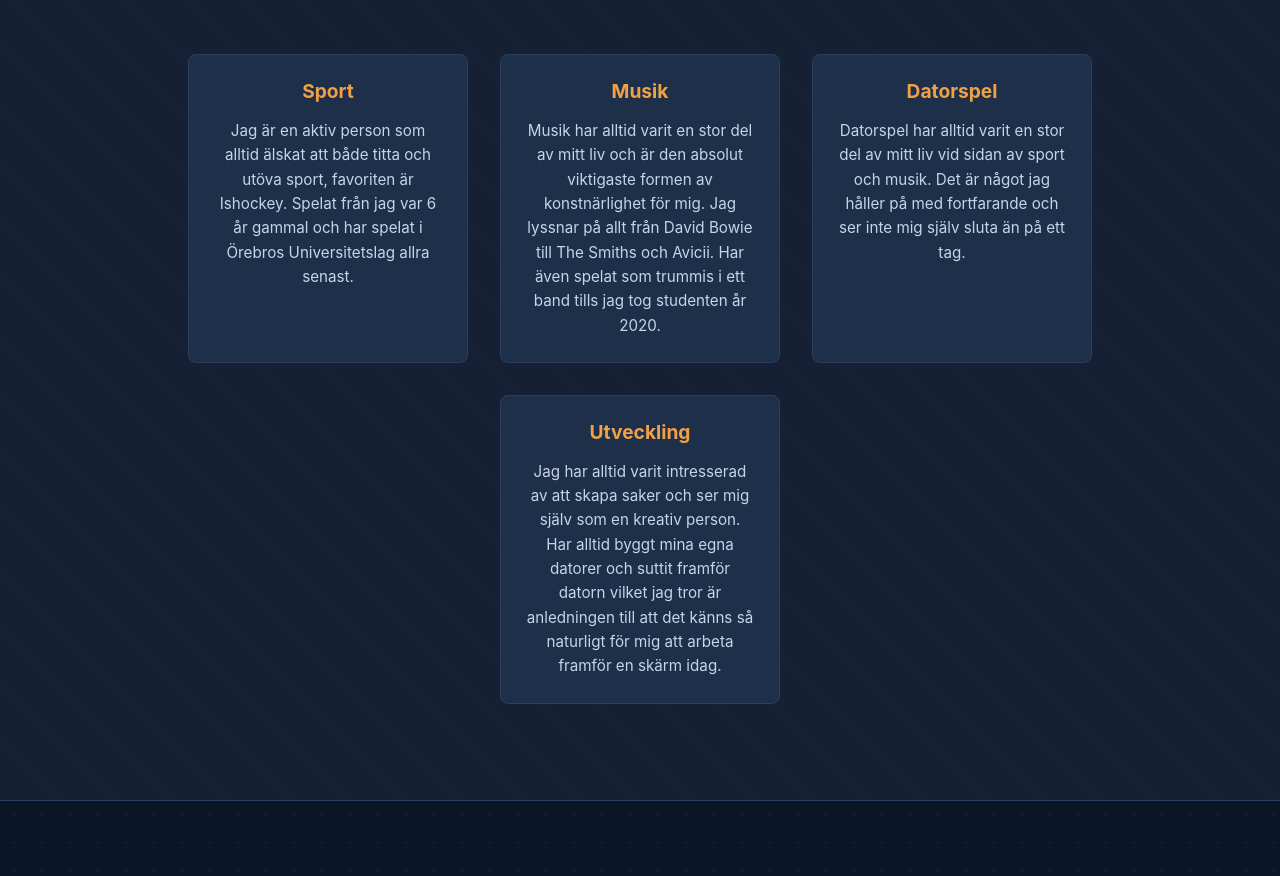
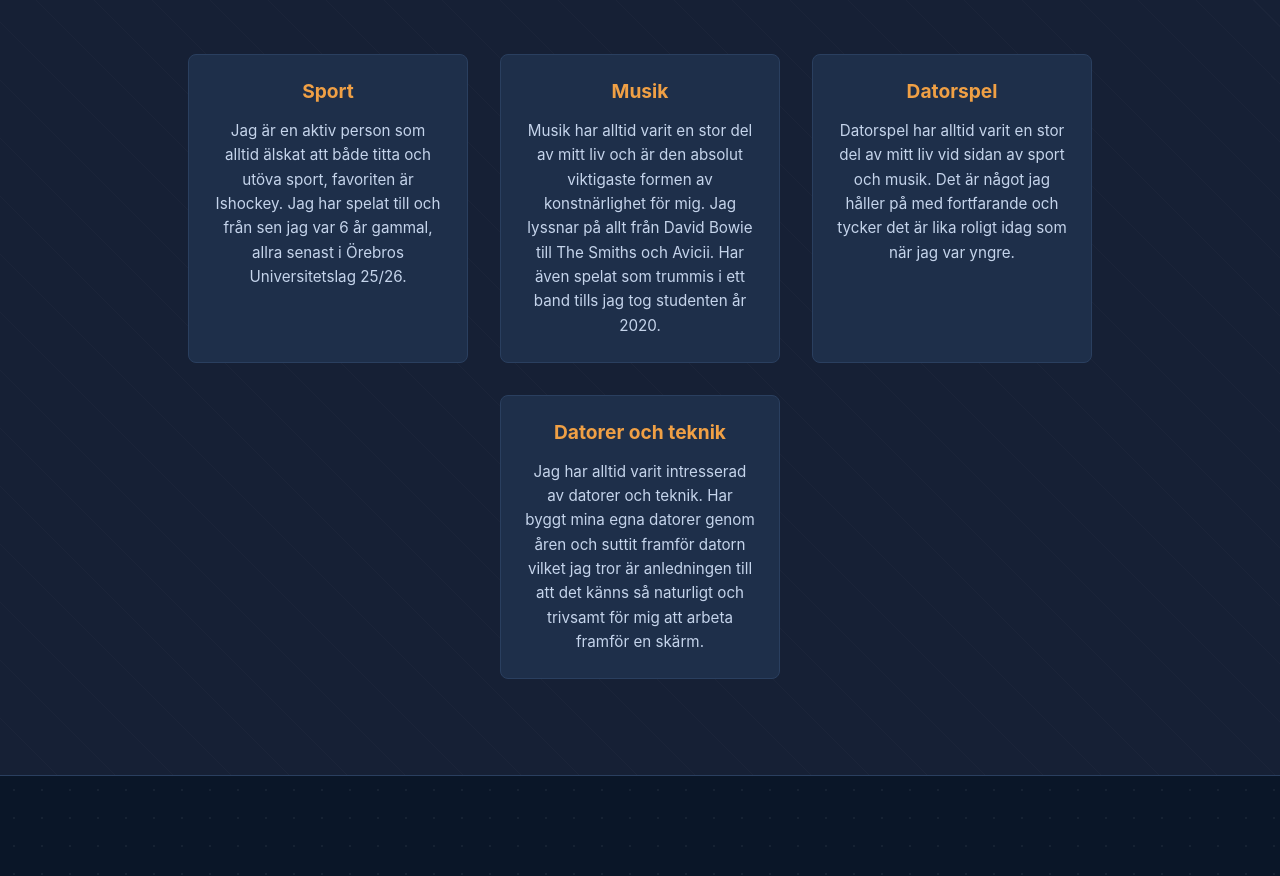
Before and after one commit to Nalldes/Portfolio, a React (Vite) app in the folder carl-tegerup-portfolio/: page / in a window 1280 px wide. Shown: the part 1009-1885 px from the top of the page. Built offline with nearby package versions, Linux system fonts and the light colour scheme.

Commit message:
v1 klart

```diff
--- a/carl-tegerup-portfolio/src/sections/Interests.jsx
+++ b/carl-tegerup-portfolio/src/sections/Interests.jsx
@@ -5,7 +5,7 @@ function Interests() {
     {
       title: "Sport",
       description:
-        "Jag är en aktiv person som alltid älskat att både titta och utöva sport, favoriten är Ishockey. Spelat från jag var 6 år gammal och har spelat i Örebros Universitetslag allra senast.",
+        "Jag är en aktiv person som alltid älskat att både titta och utöva sport, favoriten är Ishockey. Jag har spelat till och från sen jag var 6 år gammal, allra senast i Örebros Universitetslag 25/26.",
     },
     {
       title: "Musik",
@@ -15,12 +15,12 @@ function Interests() {
     {
       title: "Datorspel",
       description:
-        "Datorspel har alltid varit en stor del av mitt liv vid sidan av sport och musik. Det är något jag håller på med fortfarande och ser inte mig själv sluta än på ett tag.",
+        "Datorspel har alltid varit en stor del av mitt liv vid sidan av sport och musik. Det är något jag håller på med fortfarande och tycker det är lika roligt idag som när jag var yngre.",
     },
     {
-      title: "Utveckling",
+      title: "Datorer och teknik",
       description:
-        "Jag har alltid varit intresserad av att skapa saker och ser mig själv som en kreativ person. Har alltid byggt mina egna datorer och suttit framför datorn vilket jag tror är anledningen till att det känns så naturligt för mig att arbeta framför en skärm idag.",
+        "Jag har alltid varit intresserad av datorer och teknik. Har byggt mina egna datorer genom åren och suttit framför datorn vilket jag tror är anledningen till att det känns så naturligt och trivsamt för mig att arbeta framför en skärm.",
     },
   ];
 
```
